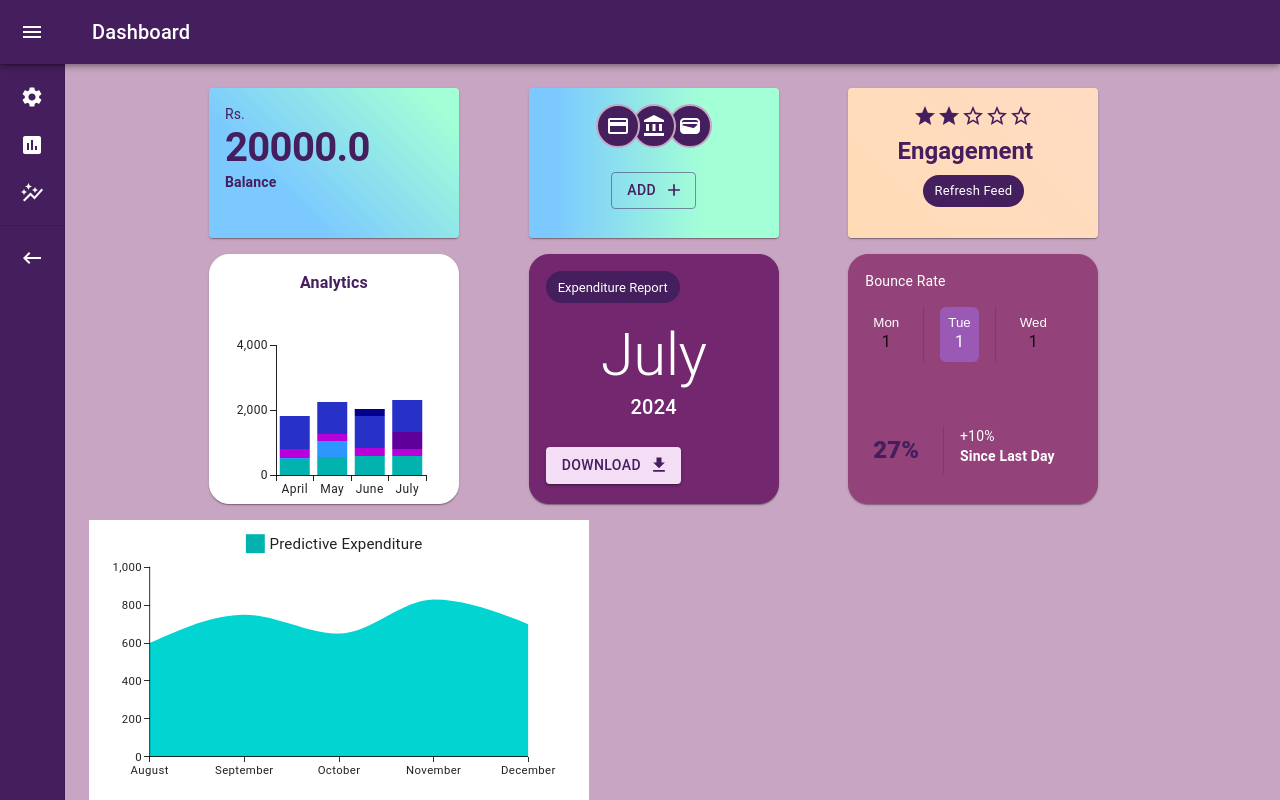
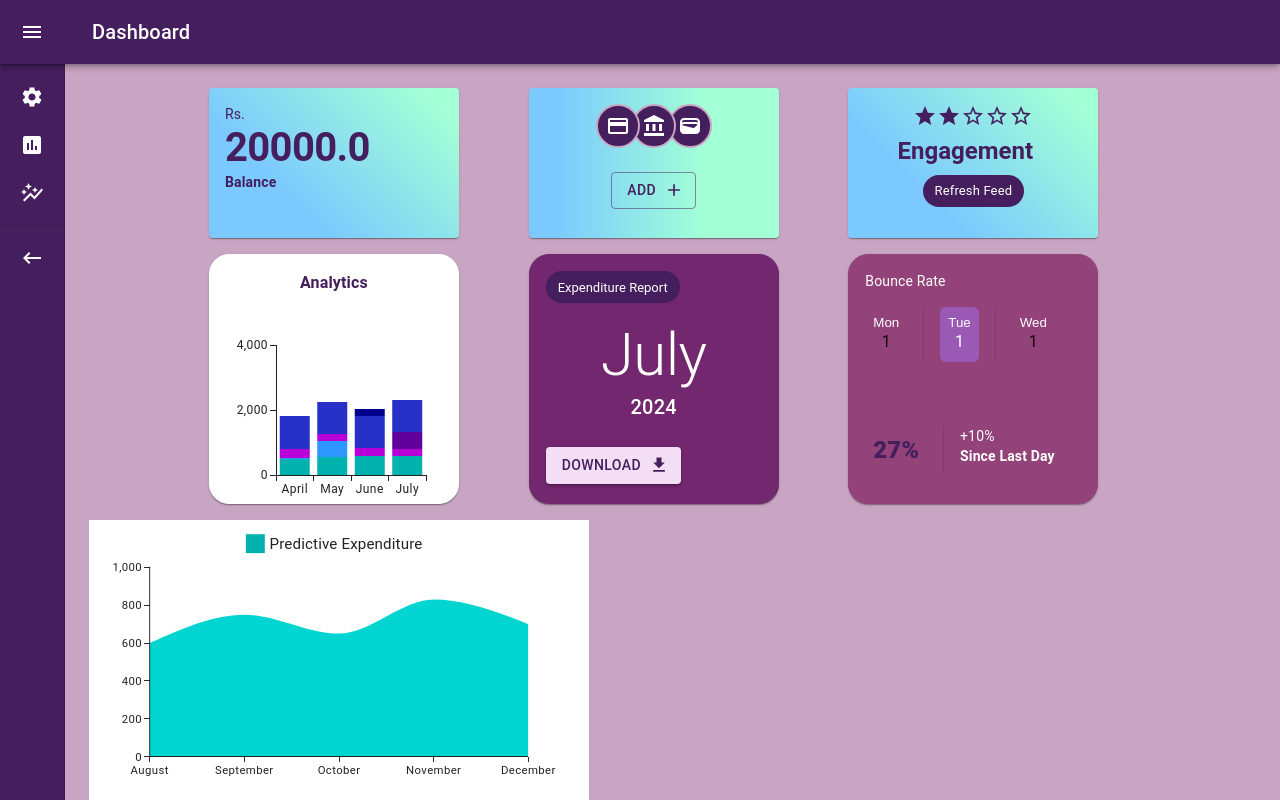
Before and after one commit to farahjahangir12/AI-Powered-Financial-Expense-Tracker, a React (Vite) app: page / in a window 1280 px wide. Shown: the top 800 px of the page. Built offline with nearby package versions, Linux system fonts and the light colour scheme.

Commit message:
Update Insight.jsx

```diff
--- a/src/components/Dashboard/Insight.jsx
+++ b/src/components/Dashboard/Insight.jsx
@@ -14,7 +14,7 @@ const StyledPaper = styled(Paper)(({ theme}) => ({
 function Insight() {
   const theme=useTheme();
   return (
-    <StyledPaper sx={{background:"linear-gradient(45deg,#FFDCB6,#FFDBC3)",color:theme.palette.primary.main,width:"250px", height:"150px"}}>
+    <StyledPaper sx={{background:"linear-gradient(45deg, #7BC9FF 30%, #A3FFD6 90%)",color:theme.palette.primary.main,width:"250px", height:"150px"}}>
       <StarIcon />
       <StarIcon />
       <StarBorderIcon />
```
